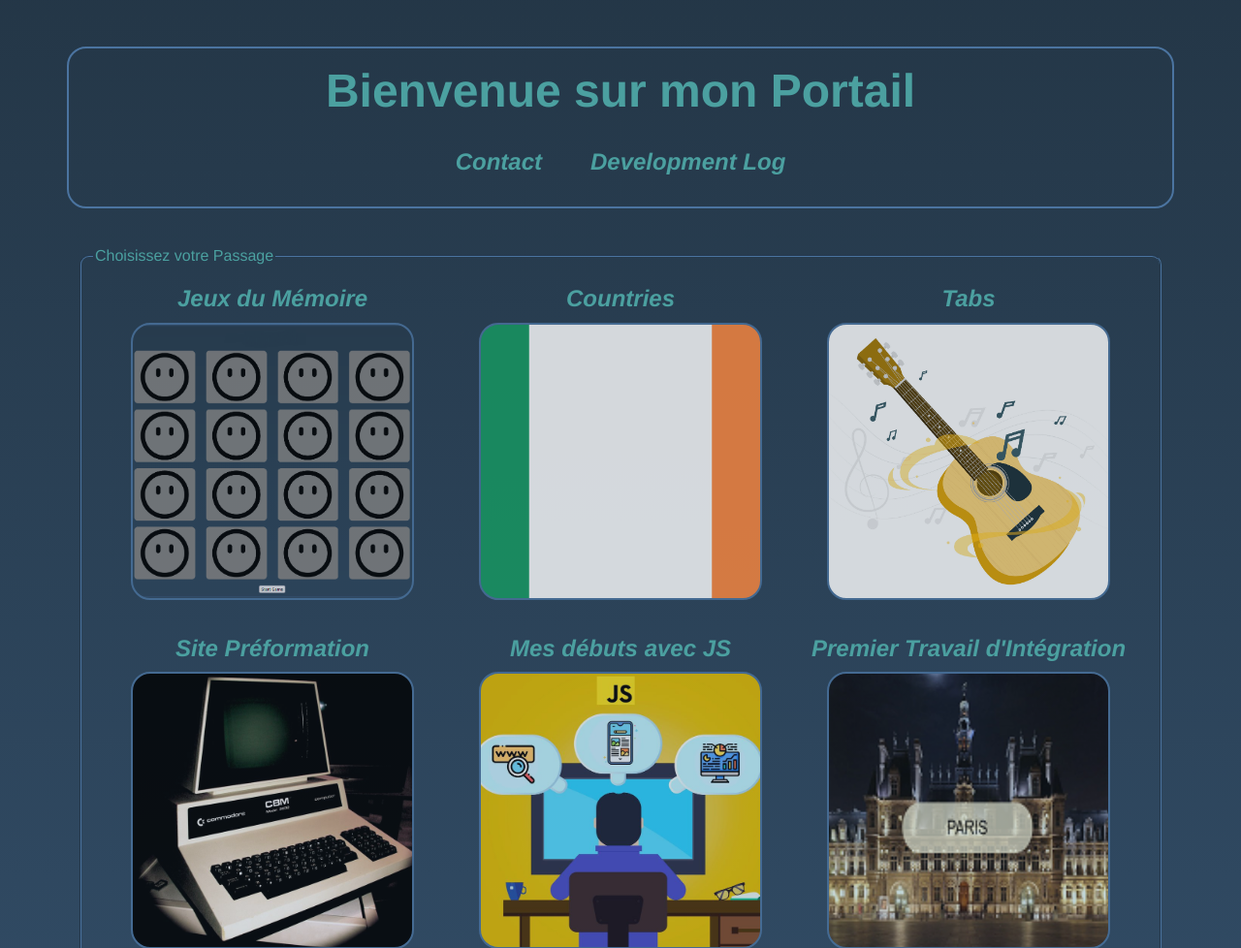
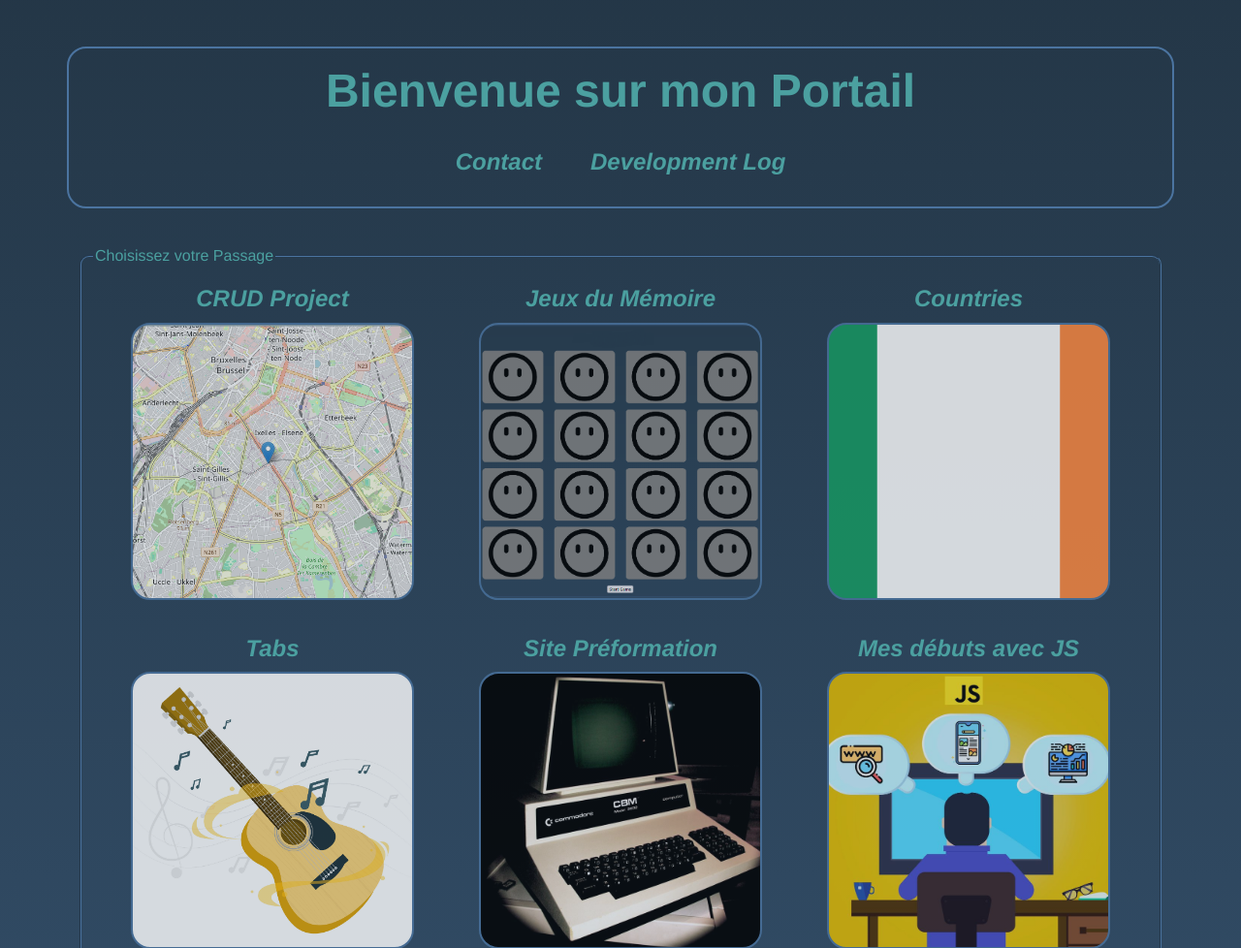
Before and after one commit to Leerlandais/portail, a PHP site: page /public/index.php in a window 1280 px wide. Shown: the top 978 px of the page at 97% size. Run offline with PHP 8.4, Linux system fonts and the light colour scheme; data that the repository does not hold is empty; a stand-in replaces the project's code that opens the database connection; some libraries are stand-ins or nearby versions.

Commit message:
added crud project

```diff
--- a/public/scripts/script.js
+++ b/public/scripts/script.js
@@ -82,6 +82,12 @@ function showDesc () {
                                     descCF2M.style.opacity = 0;
                                   }, 3000);
                                 break;
+                                case "portalToCrudProject" :
+                                    descCrudProject.style.opacity = 1
+                                    setTimeout(() => {
+                                        descCrudProject.style.opacity = 0;
+                                      }, 3000);
+                                    break;
     }
 }
 
@@ -145,6 +151,11 @@ switch(spinThis.id) {
         window.open("https://leerlandais.com/newTabs", "_self");
     }, 1250);
         break;
+    case "windowHolder10" :
+            setTimeout(function () {
+        window.open("https://leerlandais.com/newCrud", "_self");
+    }, 1250);
+        break;
 }
 
 }
--- a/public/styles/style.css
+++ b/public/styles/style.css
@@ -98,6 +98,9 @@ fieldset {
     background-image: url(../images/guitar1.jpg);
 }
 
+.windowCrudProject {
+    background-image: url(../images/mapCard.png);
+}
 
 h6 {
     text-align: center;
--- a/view/portailHome.php
+++ b/view/portailHome.php
@@ -16,6 +16,10 @@ include("../view/inc/header.php");
 <fieldset>
     <legend>Choisissez votre Passage</a></legend>
     <div class="portalHolder">
+    <div class="windowHolder" id="windowHolder10">
+            <h3>CRUD Project</h3>
+            <div class="portalWindow windowCrudProject" id="portalToCrudProject"><div class="portalDesc" id="descCrudProject">Projet sur CRUD, Bootstrap et Carte. Crée le 17/04/2024-21/04/2024</div></div>
+        </div>
         <div class="windowHolder" id="windowHolder5">
             <h3>Jeux du Mémoire</h3>
             <div class="portalWindow windowCardMem" id="portalToCardMem"><div class="portalDesc" id="descCardMem">Jeux du Mémoire. Crée le 07/03/2024-09/03/2024</div></div>
--- a/view/portailLog.php
+++ b/view/portailLog.php
@@ -15,7 +15,7 @@ include("../view/inc/header.php");
     <button id="devOrderUp" class="devOrderChange">&uarr;</button><button id="devOrderDown" class="devOrderChange">&darr;</button>
     <div class="listHolder">
         <ul id="devList">
-
+            <li class="devListItem">21/04/2024 - Added new Session, CRUD, Bootstrap and Map project</li>
             <li class="devListItem">10/04/2024 - Working on School Projects : Completed Company &lpar;for AP&rpar;</li>
             <li class="devListItem">05/04/2024 - Working on School Projects : Completed questionnaire &lpar;for MP&rpar;</li>
             <li class="devListItem">26/03/2024 - Completed New Tabs. Now online</li>
```
Also changed, not shown: public/images/mapCard.png (added).
